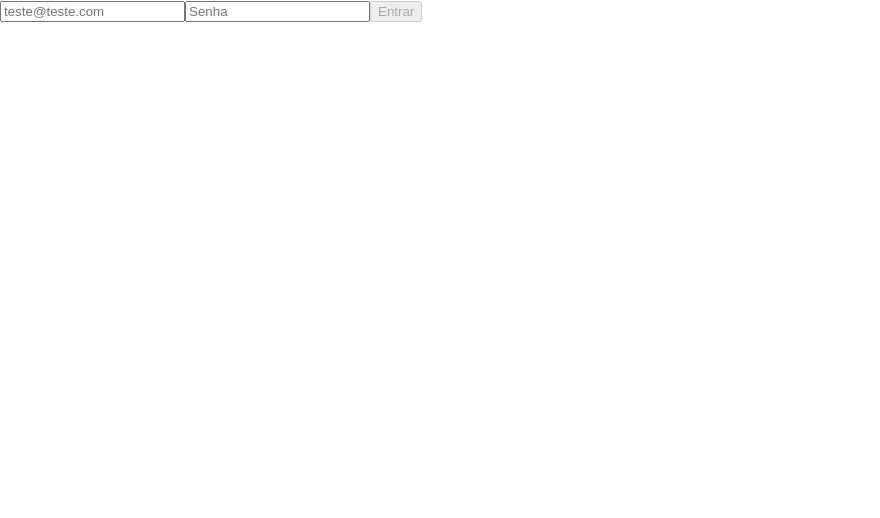
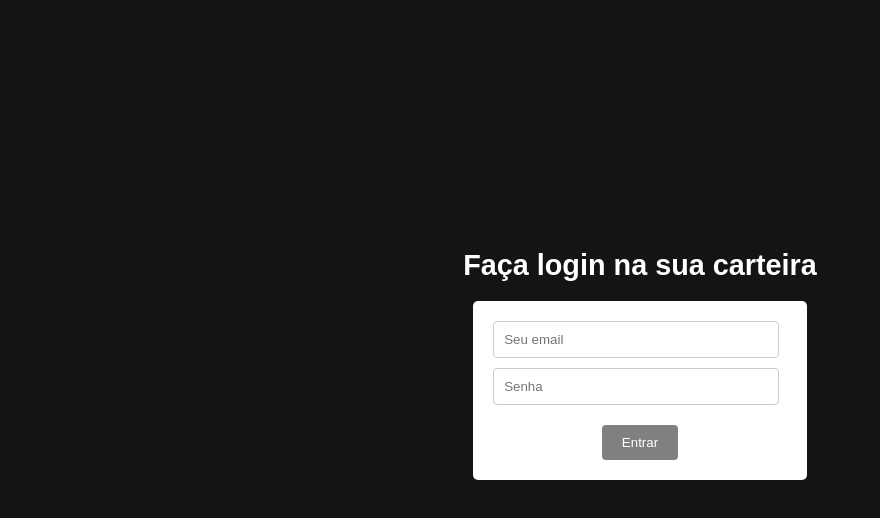
Before and after one commit to luccarendall/personal-wallet-trybe, a React (Create React App) app: page / in a window 1280 px wide. Shown: the top 518 px of the page, without its empty margins (0-880 px from the left). Built offline with nearby package versions, Linux system fonts and the light colour scheme.

Commit message:
style: Página de login

```diff
--- a/src/pages/Login.js
+++ b/src/pages/Login.js
@@ -3,6 +3,7 @@ import { connect } from 'react-redux';
 import { Link } from 'react-router-dom';
 import PropTypes from 'prop-types';
 import { emailAction } from '../actions';
+import './style/login.css';
 
 class Login extends React.Component {
 // pressionar o botão 'Entrar' usando a tecla Enter
@@ -48,13 +49,18 @@ render() {
   const { email, pwd } = this.state;
   const { myDispatch } = this.props;
   return (
-    <form>
+    <div>
+      <div>
+        <h1>Faça login na sua carteira</h1>
+      </div>
+      <form className="form-login">
 
-      <label htmlFor="email-input">
+        <label htmlFor="email-input" className="label-login">
           <input
             type="text"
             name="email"
-          placeholder="teste@teste.com"
+            className="login-input"
+            placeholder="Seu email"
             required
             onChange={ this.handleChange }
             value={ email }
@@ -62,10 +68,11 @@ render() {
           />
         </label>
 
-      <label htmlFor="pwd-input">
+        <label htmlFor="pwd-input" className="label-login">
           <input
             type="password"
             name="pwd"
+            className="login-input"
             placeholder="Senha"
             required
             onChange={ this.handleChange }
@@ -78,7 +85,7 @@ render() {
         <Link to="/carteira">
           <button
             type="button"
-          className="logar"
+            className="login-btn"
             //  this.handleSubmit,
             //  history.push('/carteira');
             disabled={ this.allValidations() }
@@ -87,8 +94,8 @@ render() {
             Entrar
           </button>
         </Link>
-
       </form>
+    </div>
   );
 }
 }
--- /dev/null
+++ b/src/pages/style/login.css
@@ -0,0 +1,61 @@
+body {
+  display: flex;
+  align-items: center;
+  justify-content: center;
+  text-align: center;
+  height: 90vh;
+  margin: 0;
+  font-family: Arial, sans-serif;
+  background-color: #141414;
+  color: #ffffff;
+}
+
+h1 {
+  font-size: 1.8rem;
+}
+
+.form-login {
+  display: flex;
+  flex-direction: column;
+  align-items: center;
+  background-color: #fff;
+  padding: 20px;
+  border-radius: 5px;
+  max-width: 90%;
+  margin: 10px;
+}
+
+.label-login {
+  display: block;
+  margin-bottom: 10px;
+  text-align: left;
+  width: 100%;
+}
+
+.login-input {
+  width: 100%;
+  padding: 10px;
+  border: 1px solid #ccc;
+  border-radius: 4px;
+  max-width: 90%;
+}
+
+.login-input:focus{
+  border-color:gray;
+  outline: 1px solid gray;
+}
+
+.login-btn {
+  margin-top: 10px;
+  padding: 10px 20px;
+  background-color: #28a745;
+  color: #ffffff;
+  border: none;
+  border-radius: 4px;
+  cursor: pointer;
+  transition: background-color 0.5s;
+}
+
+.login-btn:disabled {
+  background-color: #808080;
+}
```
Also changed, not shown: .stylelintrc.json (deleted). Lines whose indentation alone changed are shown as unchanged.
